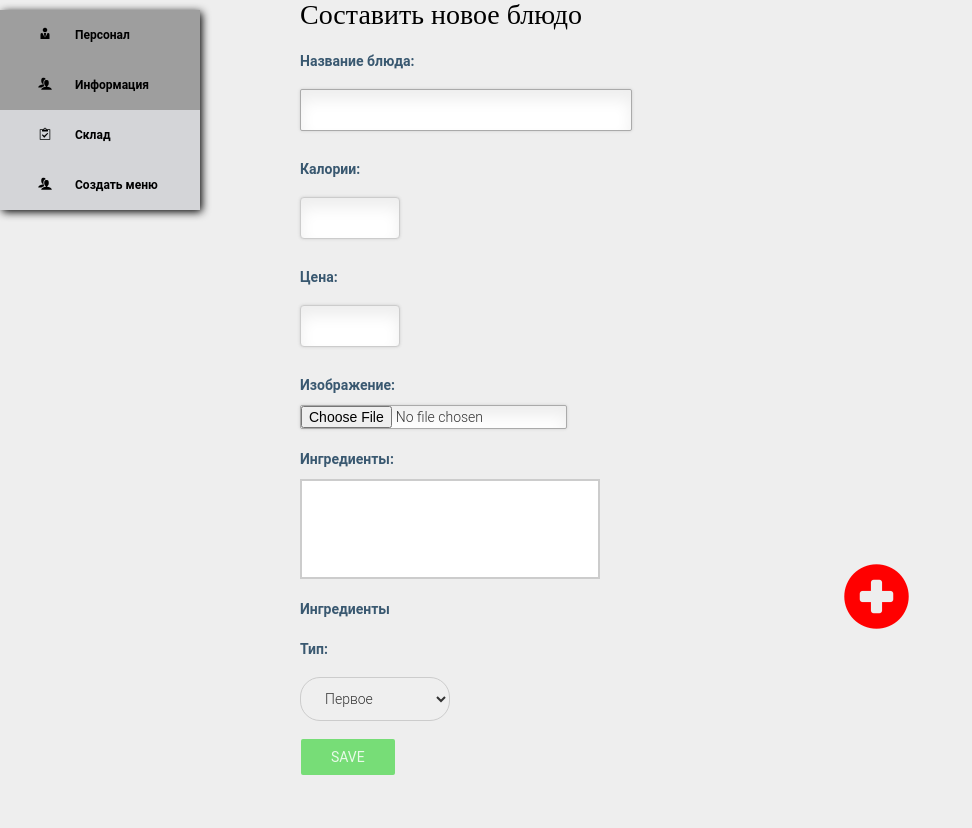
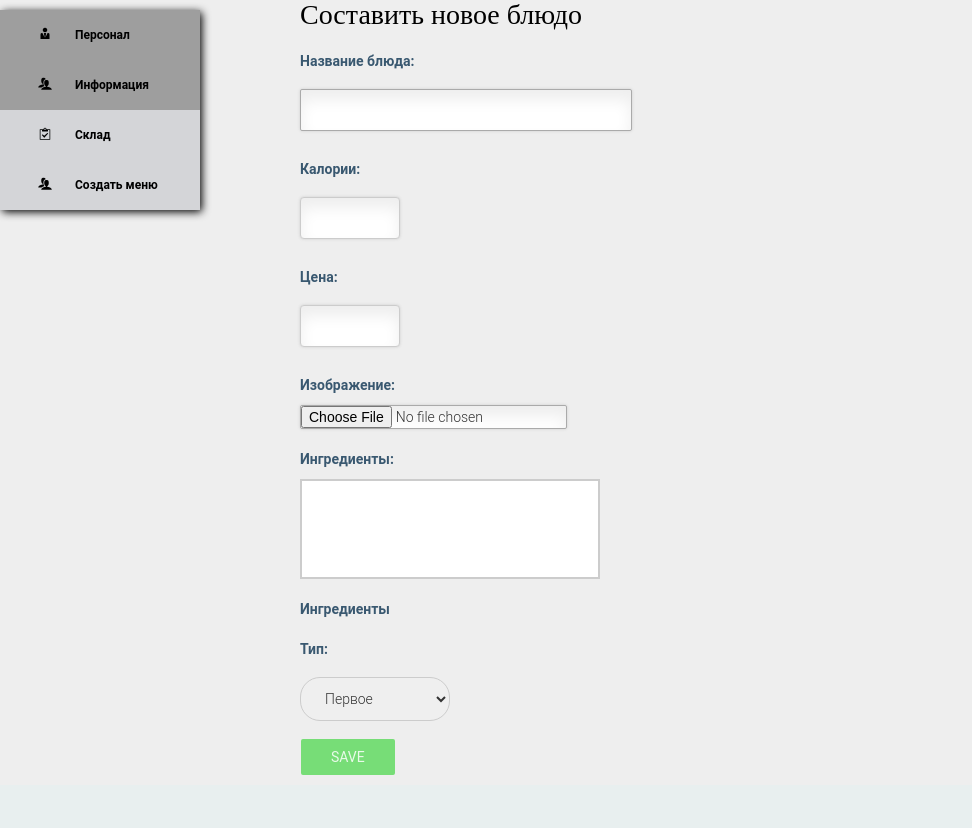
Before and after one commit to Alicegaz/SmartCanteen, a Django app: page /post/new/ in a window 1280 px wide. Shown: the part 80-908 px from the top of the page, without its empty margins (0-972 px from the left). After the commit the page ends 855 px from the top, so only its background shows below. Run offline with Django 3.2, Linux system fonts and the light colour scheme; data that the repository does not hold is empty; parts of the project's set-up code (start-up, migrations or seed data) failed here and were passed over; some libraries are stand-ins or nearby versions; grey boxes are pictures that could not be loaded.

Commit message:
menu debug

```diff
--- a/blog/templates/blog_templates/post_edit.html
+++ b/blog/templates/blog_templates/post_edit.html
@@ -397,9 +397,7 @@ input[type=number] {
 
               {#  </div>  #}
 
-       <div class="menu"><a href="{% url 'post_new' %}">
-           <span class="glyphicon glyphicon-plus-sign"></span></a></div>
-  <div class="text"></div>
+
          <script type="text/javascript" src="{% static 'javascripts/classie.js' %}"></script>
     <script type="text/javascript" src="{% static 'javascripts/gnmenu.js' %}"></script>
         <script>
--- a/blog/templates/blog_templates/post_ingredientnew.html
+++ b/blog/templates/blog_templates/post_ingredientnew.html
@@ -364,9 +364,6 @@ input[type=number], select {
 
               {#  </div>  #}
 
-       <div class="menu"><a href="{% url 'post_new' %}">
-           <span class="glyphicon glyphicon-plus-sign"></span></a></div>
-  <div class="text"></div>
          <script type="text/javascript" src="{% static 'javascripts/classie.js' %}"></script>
     <script type="text/javascript" src="{% static 'javascripts/gnmenu.js' %}"></script>
         <script>
--- a/blog/templates/blog_templates/post_new.html
+++ b/blog/templates/blog_templates/post_new.html
@@ -397,9 +397,6 @@ input[type=number] {
 
               {#  </div>  #}
 
-       <div class="menu"><a href="{% url 'post_new' %}">
-           <span class="glyphicon glyphicon-plus-sign"></span></a></div>
-  <div class="text"></div>
          <script type="text/javascript" src="{% static 'javascripts/classie.js' %}"></script>
     <script type="text/javascript" src="{% static 'javascripts/gnmenu.js' %}"></script>
         <script>
```
